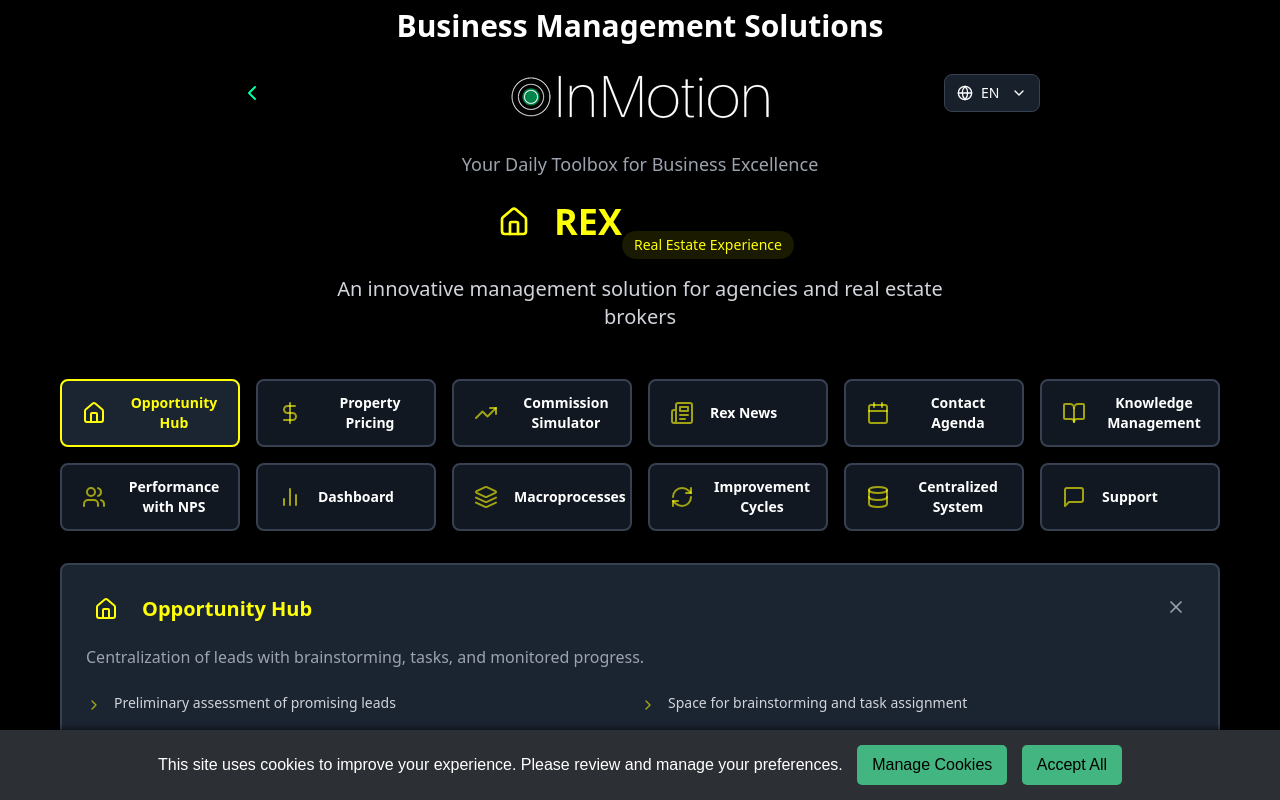
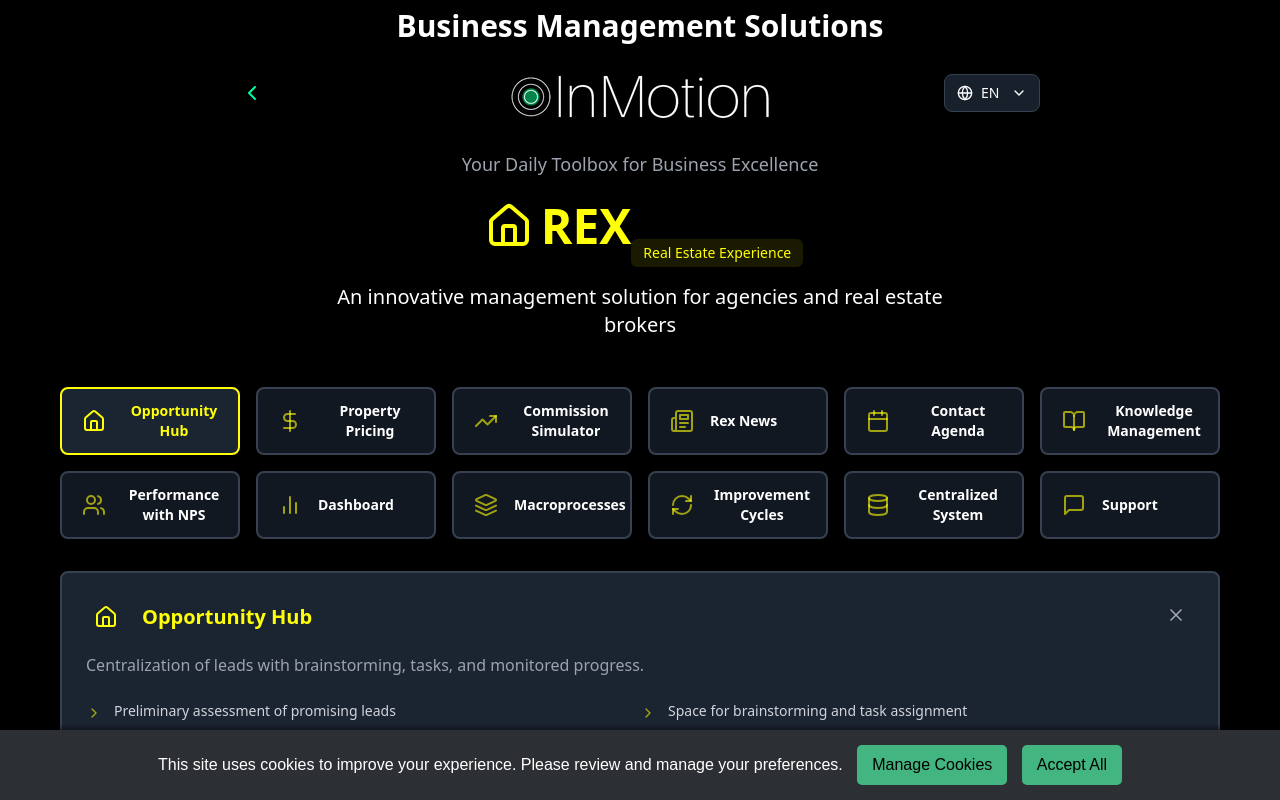
Before and after one commit to beloureiro/NS3, a React (Create React App) app: page /NS3/rex in a window 1280 px wide. Shown: the top 800 px of the page. Built offline with nearby package versions, Linux system fonts and the light colour scheme.

Commit message:
last rex?

```diff
--- a/src/Solutions/Rex.js
+++ b/src/Solutions/Rex.js
@@ -165,16 +165,18 @@ const REXPresentation = ({ language }) => {
           animate={{ opacity: 1, y: 0 }}
           className="mb-12 text-center"
         >
-          <div className="inline-flex items-center gap-3 mb-4">
-            <div className="p-3 rounded-xl">
-              <Home className="w-8 h-8 text-[#FFFF08]" />
+          <div className="inline-flex items-center gap-0 mb-2">
+            <div className="p-2 rounded-xl">
+              <Home className="w-12 h-12 text-[#FFFF08]" />
             </div>
-            <h1 className="text-4xl font-bold text-[#FFFF08]">REX</h1>
+            <h1 className="text-5xl font-bold text-[#FFFF08]">
+              REX
+            </h1>
           </div>
-          <div className="inline-block px-3 py-1 mb-4 text-sm font-medium text-[#FFFF08] bg-[#FFFF08]/10 rounded-full">
+          <div className="inline-block px-3 py-1 mb-4 text-sm font-medium text-[#FFFF08] bg-[#FFFF08]/10 rounded-md">
             Real Estate Experience
           </div>
-          <p className="text-xl text-gray-300 max-w-2xl mx-auto">
+          <p className="text-xl text-white max-w-2xl mx-auto">
             {texts.headerSubtitle[language]}
           </p>
         </motion.div>
```
